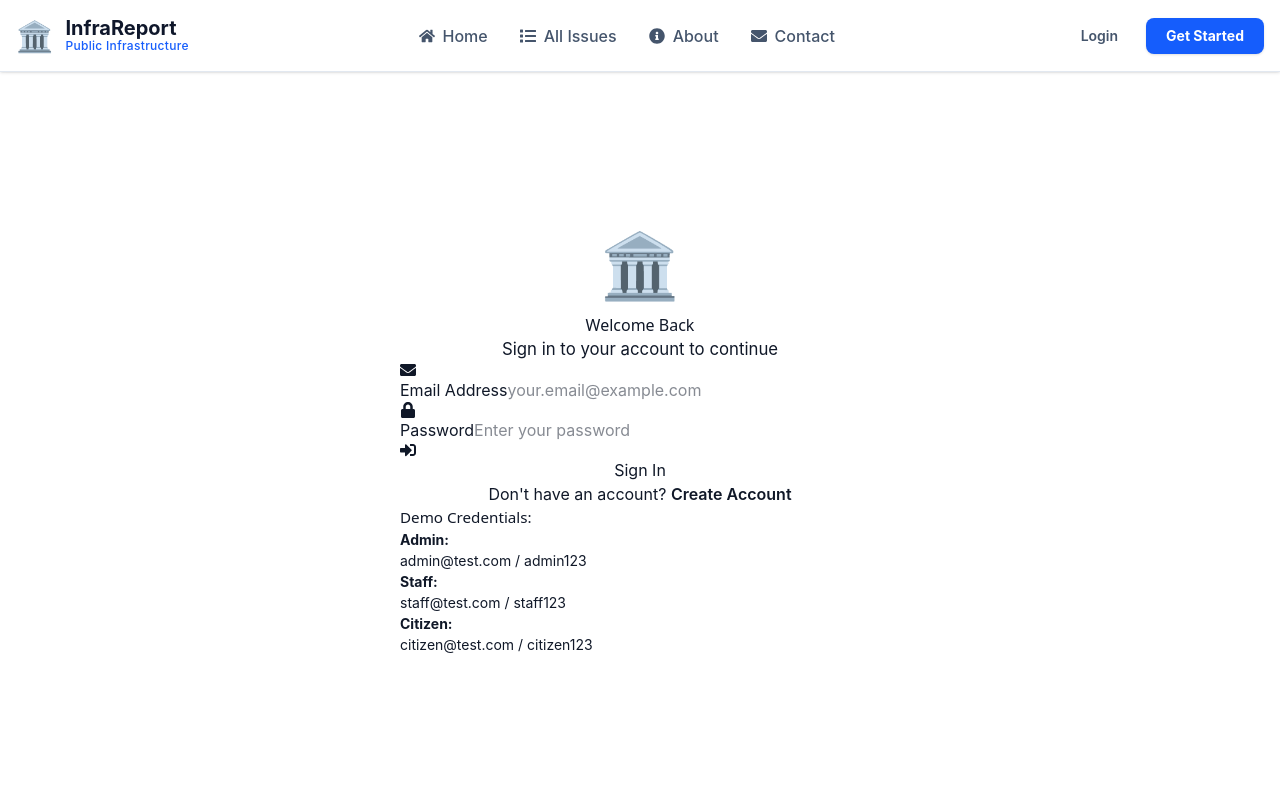
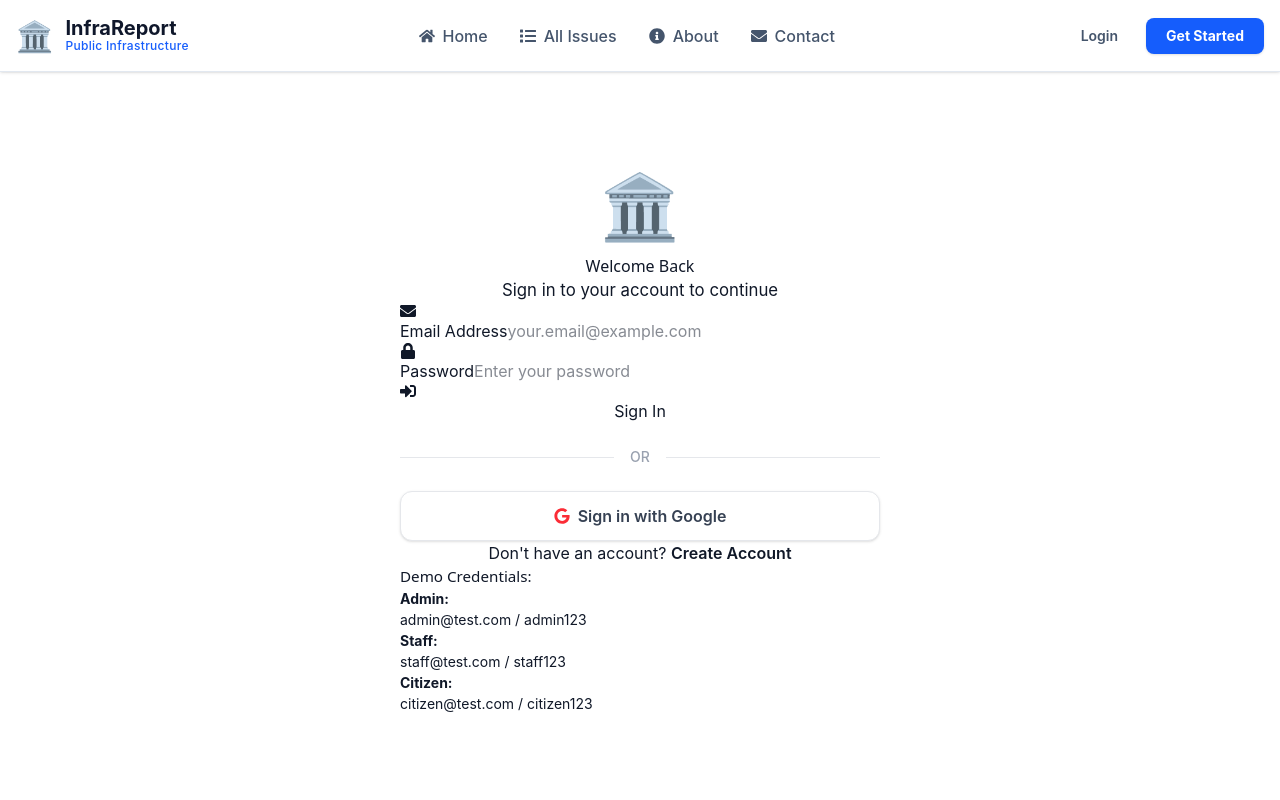
Before and after one commit to sonatonroyofficial/Public-Infrastrure-Issue-Reporting-System-Client-Side, a React (Vite) app: page /login in a window 1280 px wide. Shown: the top 800 px of the page. Built offline with nearby package versions, Linux system fonts and the light colour scheme.

Commit message:
I have added the Sign in with Google option

```diff
--- a/src/pages/Login.jsx
+++ b/src/pages/Login.jsx
@@ -1,7 +1,7 @@
 import { useState } from 'react';
 import { Link, useNavigate } from 'react-router-dom';
 import { useAuth } from '../context/AuthContext';
-import { FaEnvelope, FaLock, FaSignInAlt } from 'react-icons/fa';
+import { FaEnvelope, FaLock, FaSignInAlt, FaGoogle } from 'react-icons/fa';
 import './Auth.css';
 
 const Login = () => {
@@ -21,6 +21,11 @@ const Login = () => {
             [e.target.name]: e.target.value
         });
         setError('');
+    };
+
+    const handleGoogleLogin = () => {
+        // Placeholder for future Google Auth integration
+        alert("Google Login is coming soon! Please use email/password for now.");
     };
 
     const handleSubmit = async (e) => {
@@ -93,7 +98,7 @@ const Login = () => {
 
                         <button
                             type="submit"
-                            className="btn btn-primary w-full btn-lg"
+                            className="btn btn-primary w-full btn-lg mb-4"
                             disabled={isLoading}
                         >
                             {isLoading ? (
@@ -103,6 +108,20 @@ const Login = () => {
                                     <FaSignInAlt /> Sign In
                                 </>
                             )}
+                        </button>
+
+                        <div className="relative flex py-2 mb-4 items-center">
+                            <div className="flex-grow border-t border-gray-200"></div>
+                            <span className="flex-shrink-0 mx-4 text-gray-400 text-sm font-medium">OR</span>
+                            <div className="flex-grow border-t border-gray-200"></div>
+                        </div>
+
+                        <button
+                            type="button"
+                            onClick={handleGoogleLogin}
+                            className="w-full flex items-center justify-center gap-2 px-4 py-3 bg-white border border-gray-200 rounded-xl text-gray-700 font-semibold hover:bg-gray-50 hover:border-gray-300 transition-all shadow-sm"
+                        >
+                            <FaGoogle className="text-red-500" /> Sign in with Google
                         </button>
                     </form>
 
```
